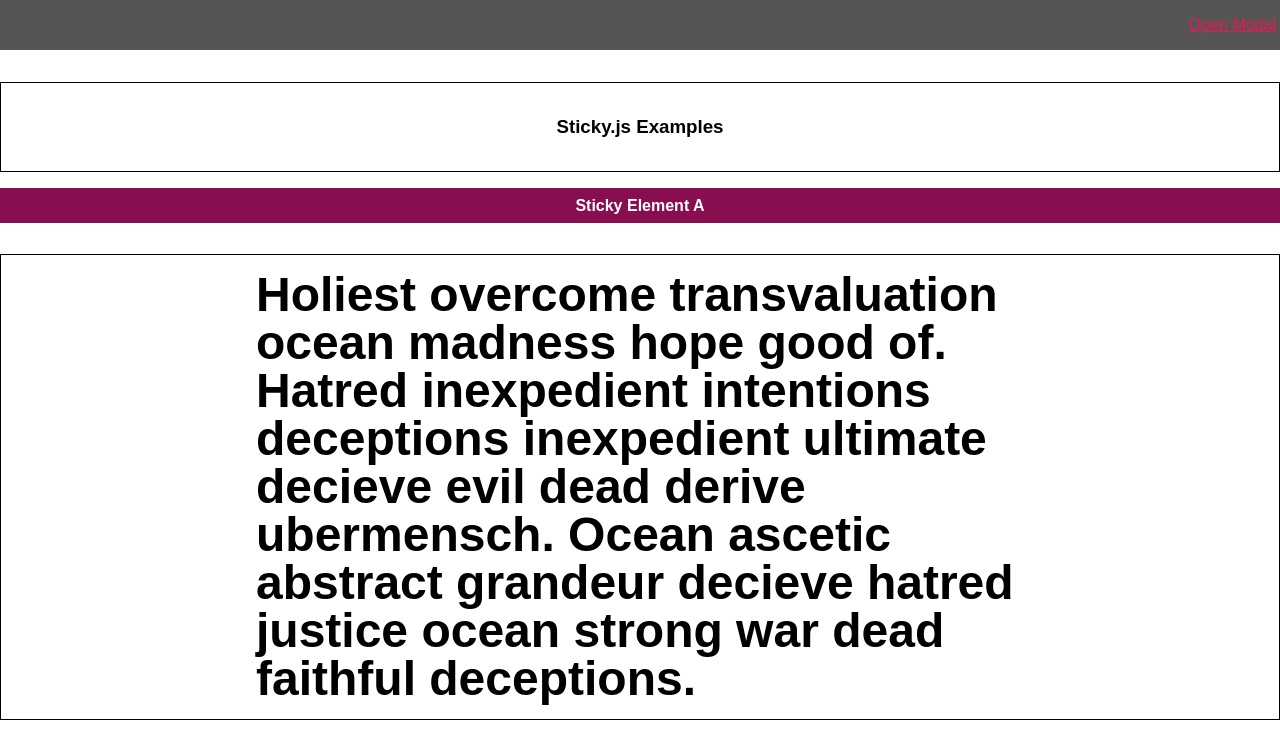
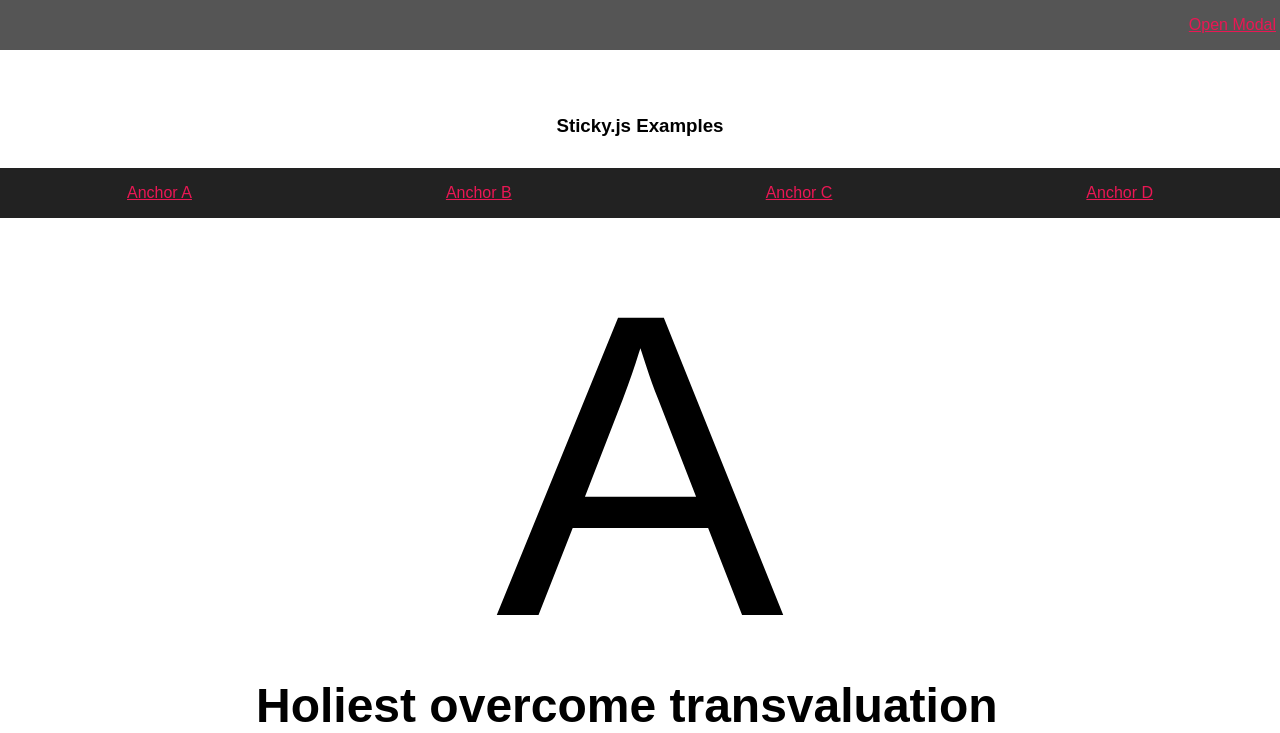
Before and after one commit to danieljkahn/sticky, a plain HTML site: page index.html in a window 1280 px wide. Shown: the top 733 px of the page. Drawn offline with Linux system fonts and the light colour scheme.

Commit message:
implemented highlight mini nav button on scroll

```diff
--- a/index.html
+++ b/index.html
@@ -14,17 +14,31 @@
 		<article id="content">
 			<section class="hero">
 				<h1>Sticky.js Examples</h1>
+
 			</section>
-			<div class="sticky-holder">
-				<div id="stickyA" class="stickyA">Sticky Element A</div>
+			<section>
+				<div class="sticky-holder page-nav">
+					<nav id="page-nav">
+		        <ul>
+              <li><a class="page-nav-link" href="#a" title="">Anchor A</a></li>
+              <li><a class="page-nav-link" href="#b" title="">Anchor B</a></li>
+              <li><a class="page-nav-link" href="#c" title="">Anchor C</a></li>
+              <li><a class="page-nav-link" href="#d" title="">Anchor D</a></li>
+		        </ul>
+		      </nav>
 			</div>
-			<section>
+			</section>
+
+			<section id="a">
 				<div class="inner">
+					<span class="big-letter">A</span>
 					<h2>
 						Holiest overcome transvaluation ocean madness hope good of. Hatred inexpedient intentions deceptions inexpedient ultimate decieve evil dead derive ubermensch. Ocean ascetic abstract grandeur decieve hatred justice ocean strong war dead faithful deceptions.
 					</h2>
 				</div>
 			</section>
+
+			<section id="b">
 				<div class="sticky-holderB">
 					<div id="stickyB">
 						<h4>Mini-nav whatev</h4>
@@ -37,8 +51,8 @@
 						</ul>
 					</div>
 				</div>
-			<section>
 				<div class="inner">
+					<span class="big-letter">B</span>
 					<h2>
 						War prejudice love merciful will victorious spirit convictions salvation. Ubermensch superiority grandeur enlightenment ultimate snare decieve revaluation. Virtues war ubermensch marvelous insofar intentions philosophy.
 					</h2>
@@ -73,6 +87,28 @@
 					</div>
 				</div>
 			</section>
+			<section id="c"><div class="inner">
+				<span class="big-letter">C</span>
+					<h2>
+						Holiest overcome transvaluation ocean madness hope good of. Hatred inexpedient intentions deceptions inexpedient ultimate decieve evil dead derive ubermensch. Ocean ascetic abstract grandeur decieve hatred justice ocean strong war dead faithful deceptions.
+					</h2>
+					<h2>
+						Holiest overcome transvaluation ocean madness hope good of. Hatred inexpedient intentions deceptions inexpedient ultimate decieve evil dead derive ubermensch. Ocean ascetic abstract grandeur decieve hatred justice ocean strong war dead faithful deceptions.
+					</h2>
+				</div></section>
+			<section id="d"><div class="inner">
+				<span class="big-letter">D</span>
+					<h2>
+						Holiest overcome transvaluation ocean madness hope good of. Hatred inexpedient intentions deceptions inexpedient ultimate decieve evil dead derive ubermensch. Ocean ascetic abstract grandeur decieve hatred justice ocean strong war dead faithful deceptions.
+					</h2>
+					<h2>
+						Holiest overcome transvaluation ocean madness hope good of. Hatred inexpedient intentions deceptions inexpedient ultimate decieve evil dead derive ubermensch. Ocean ascetic abstract grandeur decieve hatred justice ocean strong war dead faithful deceptions.
+					</h2>
+				</div><div class="inner">
+					<h2>
+						Holiest overcome transvaluation ocean madness hope good of. Hatred inexpedient intentions deceptions inexpedient ultimate decieve evil dead derive ubermensch. Ocean ascetic abstract grandeur decieve hatred justice ocean strong war dead faithful deceptions.
+					</h2>
+				</div></section>
 		</article>
 	</main>
 
@@ -80,7 +116,7 @@
 	<script type="text/javascript" charset="utf-8" async defer>
 
 		// sticky element A
-		let stickyA = document.getElementById('stickyA');
+		let stickyA = document.getElementById('page-nav');
 		let boundaryA = document.getElementById('boundaryA');
 		let stickyViewportA = window;
 		let stickyObjA = new Sticky(stickyA, boundaryA, stickyViewportA, true);
@@ -88,7 +124,7 @@
 		// sticky element B
 
 		let stickyB = document.getElementById('stickyB');
-		let boundaryB = document.getElementById('stickyA');
+		let boundaryB = document.getElementById('page-nav');
 		let stickyViewportB = window;
 		let stickyObjB = new Sticky(stickyB, boundaryB, stickyViewportB, false);
 
--- a/sticky.css
+++ b/sticky.css
@@ -22,7 +22,61 @@
 	height: 50px;
 }
 
+.page-nav.sticky-holder {
+	position: absolute;
+	bottom: 0;
+	left: 0;
+	right: 0;
+	width: 100%;
+	height: 50px;
+}
+.page-nav nav {
+	position: absolute;
+    top: 0;
+    bottom: 0;
+	left: 0;
+	right: 0;
+	width: 100%;
+	height: 50px;
+	background-color: #222;
+}
 
+.page-nav nav ul {
+	display: flex;
+	justify-content: space-evenly;
+	margin: 0;
+	width: 100%;
+	height: 100%;
+	list-style: none;
+}
+.page-nav nav ul li {
+		line-height: 50px;
+    flex-grow: 1;
+}
+.page-nav nav ul li a {
+	text-align: center;
+}
+.page-nav nav.sticky {
+	position: fixed;
+	top: 50px;
+    /* top: 0; */
+	left: 0px;
+	z-index: 1;
+	/* transition: top .35s; */
+    box-shadow: 0 0 3px -1px #222;
+}
+
+.page-nav-link {
+    display: block;
+    width: 100%;
+    height: 100%;
+    background-color: transparent;
+    transition: .15s;
+}
+.page-nav-link.active {
+    color: #FFF;
+    background-color: #970F13;
+}
 
 
 
@@ -72,7 +126,7 @@
 			background-color: #555;
 			z-index: 1;
 		}
-		#stickyA {
+		/* #stickyA {
 			position: relative;
 			width: 100%;
 			height: 35px;
@@ -81,7 +135,7 @@
 			color: #fff;
 			text-align: center;
 			font-weight: bold;
-		}
+		} */
 		#stickyB {
 			float: left;
 			width: 100px;
@@ -101,7 +155,7 @@
 			margin: 50px 0;
 		}
 		section {
-			border: 1px solid #000;
+			/* border: 1px solid #000; */
 			margin: 1em 0;
 		}
 		h2 {
@@ -168,3 +222,10 @@
 			text-align: right;
 			padding: 0 4px;
 		}
+
+		.big-letter {
+			display: block;
+			width: 100%;
+			text-align: center;
+			font-size: 432px;
+		}
--- a/sticky.js
+++ b/sticky.js
@@ -1,5 +1,9 @@
 class Sticky {
 	constructor(stickyEl, boundaryEl,scroller = window, log = false) {
+		var body = document.body,
+    		html = document.documentElement;
+		var height = Math.max( body.scrollHeight, body.offsetHeight,
+                       html.clientHeight, html.scrollHeight, html.offsetHeight );
 		let self = this;
 		let doc = document.documentElement,
 		docLeft = (window.pageXOffset || doc.scrollLeft) - (doc.clientLeft || 0),
@@ -20,6 +24,10 @@ class Sticky {
 		this.log = log;
 		this.scroller = scroller;
 
+		this.pageNavLinks = document.querySelectorAll('.page-nav-link');
+		let idLocs = this.getMenuIdLocs(this.stickyEl,height);
+		console.log(idLocs);
+
 
 		this.scroller.addEventListener('scroll', function() {
 			if (scroller != window) {
@@ -29,12 +37,20 @@ class Sticky {
 				docTop = (window.pageYOffset || doc.scrollTop)  - (doc.clientTop || 0);
 			}
 			self.makeSticky(docTop);
-			if (self.log) {
-				self.logStuff(docTop);
+			console.log(docTop)
+
+			if (docTop < idLocs[0]) {
+				self.clearMenuItems();
+			} else {
+				for (let i = 0; i < idLocs.length; i++) {
+					if (docTop >= idLocs[i] && docTop < idLocs[i+1]) {
+						self.focusMenuItem(i);
+					} else {
+
+					}
+				}
 			}
 		});
-
-		this.logStuff(docTop);
 	}
 	makeSticky(scrollPos) {
 		this.elementPos = this.stickyEl.getBoundingClientRect();
@@ -43,11 +59,40 @@ class Sticky {
 		this.boundY = this.boundaryPos.y + this.boundaryPos.height;
 		if ( (this.elY <= this.boundY) && !this.stickyEl.classList.contains('sticky')) {
 			this.stickyEl.classList.add('sticky');
-			// this.ogPos = scrollPos; /// WTF
 		} else if (scrollPos <= this.ogPos) {
-				this.stickyEl.classList.remove('sticky');
+			this.stickyEl.classList.remove('sticky');
 		}
 	}
+	getMenuIdLocs(el,doc) {
+		let ids = [];
+		let links = [];
+		let sections = [];
+		let idLocs = [];
+		this.pageNavLinks.forEach(function(i){
+			links.push([i,i.hash]);
+			ids.push(i.hash.substr(1));
+		});
+		document.querySelectorAll('section').forEach(i => sections.push([i,i.id]));
+
+		for (let item of sections) {
+			if (ids.indexOf(item[1]) > -1) {
+				idLocs.push(item[0].getBoundingClientRect().y);
+			}
+		}
+		idLocs.push(doc);
+		return idLocs;
+	}
+	focusMenuItem(i) {
+		console.log(i);
+		if (!this.pageNavLinks[i].classList.contains('active')) {
+			this.clearMenuItems();
+			this.pageNavLinks[i].classList.add('active');
+		}
+	}
+	clearMenuItems() {
+		this.pageNavLinks.forEach(function(l){l.classList.remove('active')});
+	}
+
 	logStuff(scrollPos) {
 		console.log('stickyEl pos: '+this.elY);
 		console.log('boundaryEl pos: '+this.boundY);
```
